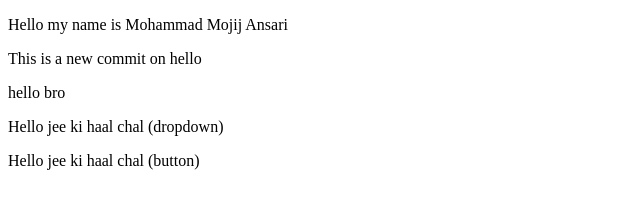
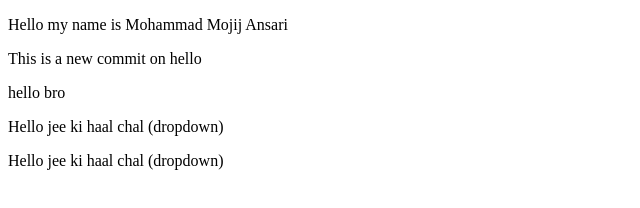
Before and after one commit to Mojij3010/Practice, a plain HTML site: page index.html in a window 1280 px wide. Shown: the full height of the page, 0-640 px from the left. Drawn offline with Linux system fonts and the light colour scheme.

Commit message:
adding dropdown

```diff
--- a/index.html
+++ b/index.html
@@ -10,6 +10,6 @@
     <p>This is a new commit on hello</p>
     <p>hello bro</p>
     <p>Hello jee ki haal chal (dropdown)</p>
-    <p>Hello jee ki haal chal (button)</p>
+    <p>Hello jee ki haal chal (dropdown)</p>
 </body>
 </html>
```
